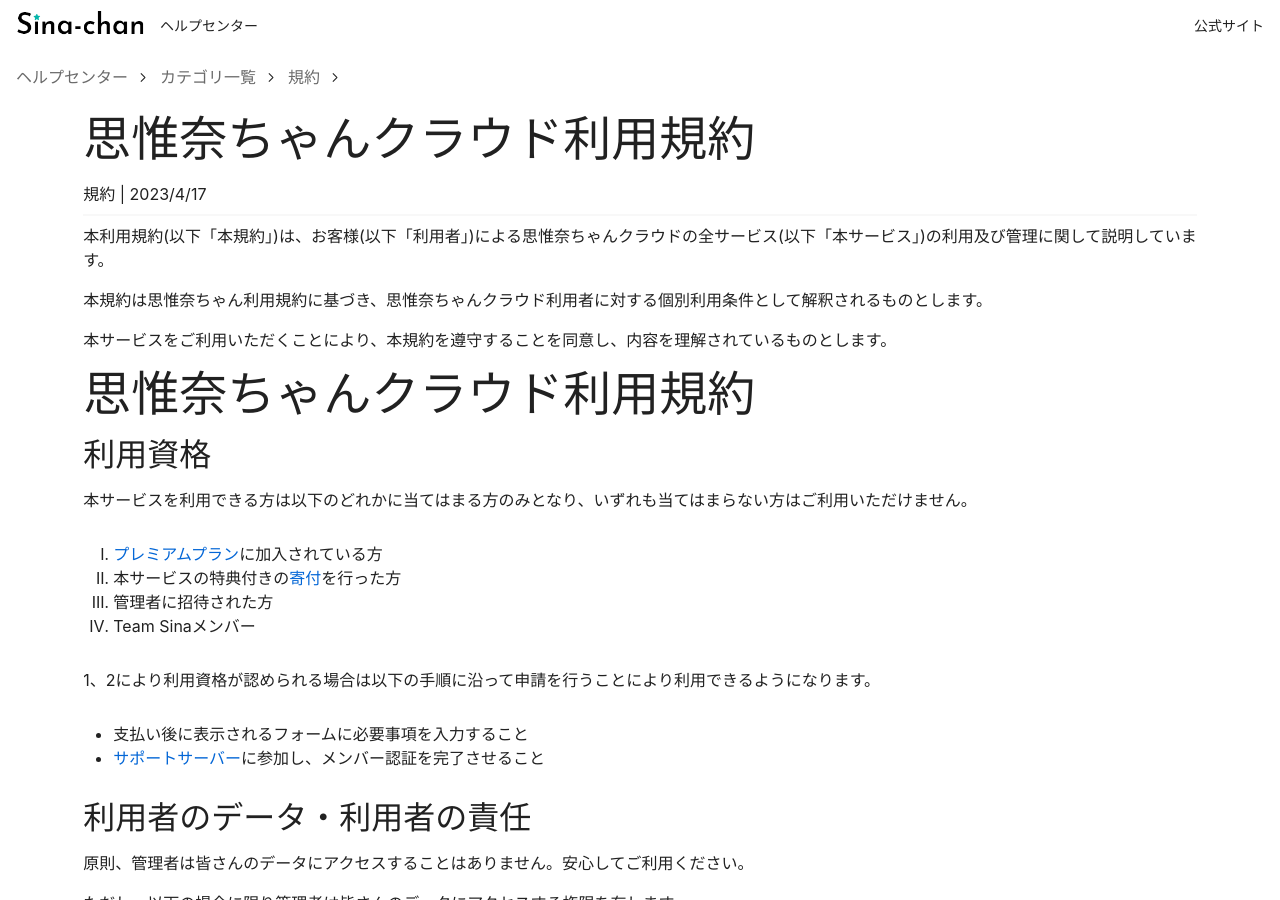
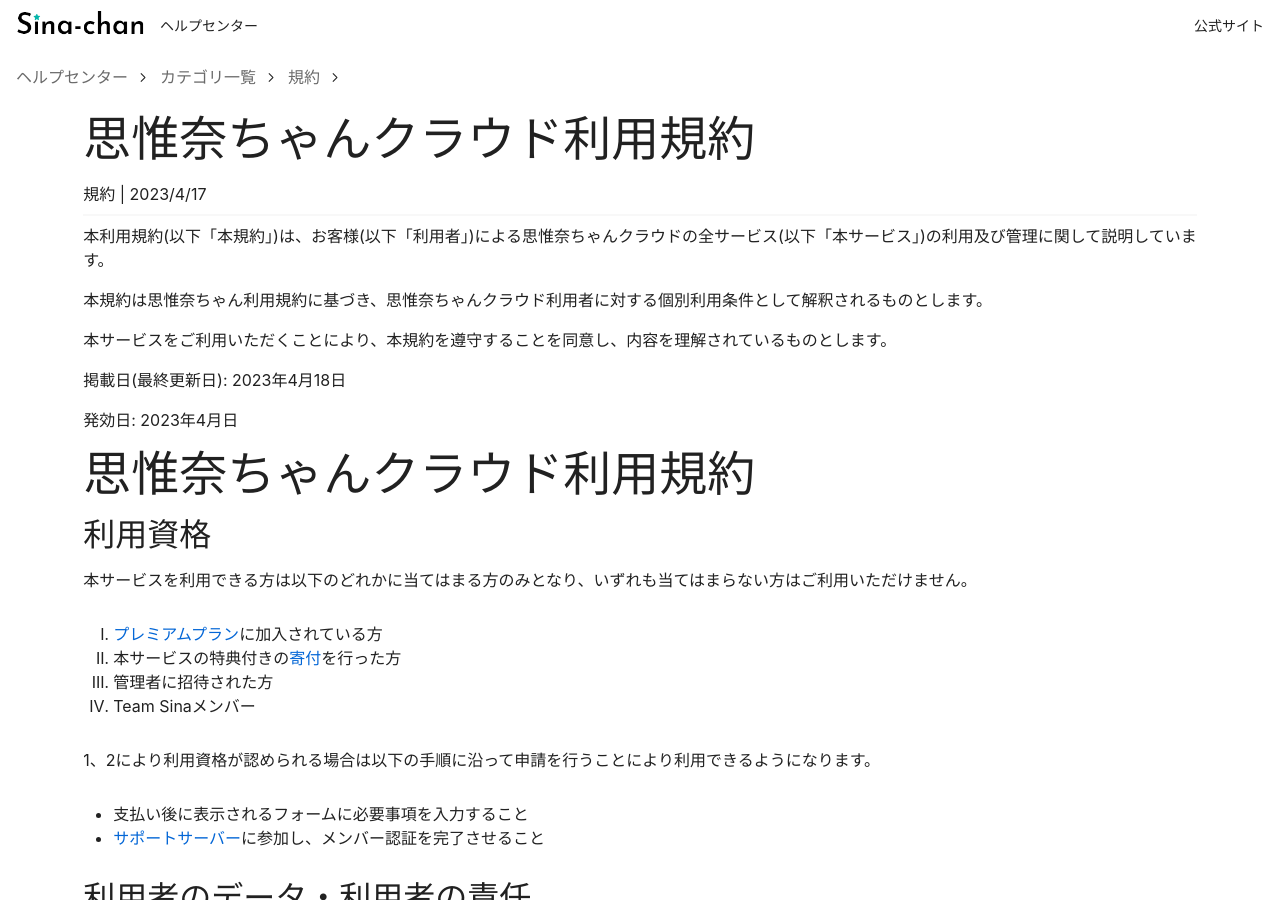
Before and after one commit to SinaKitagami/sina-helpcenter, a Jekyll site: the page built from _posts/2023-04-17-思椎奈ちゃんクラウド利用規約.md, in a window 1280 px wide and 900 px high. Built offline with Jekyll 4.4.1, drawn with Linux system fonts in a browser that asks for light colours; comment, search, counter and statistics services are not loaded; some of the changed text lies outside the part shown.

Commit message:
位置変更

```diff
--- a/_posts/2023-04-17-思椎奈ちゃんクラウド利用規約.md
+++ b/_posts/2023-04-17-思椎奈ちゃんクラウド利用規約.md
@@ -11,6 +11,9 @@
 
 本サービスをご利用いただくことにより、本規約を遵守することを同意し、内容を理解されているものとします。
 
+掲載日(最終更新日): 2023年4月18日
+
+発効日: 2023年4月日
 # 思惟奈ちゃんクラウド利用規約
 
 ## 利用資格
```
Also changed, not shown: other parts of _posts/2023-04-17-思椎奈ちゃんクラウド利用規約.md (+0 -4 lines).
